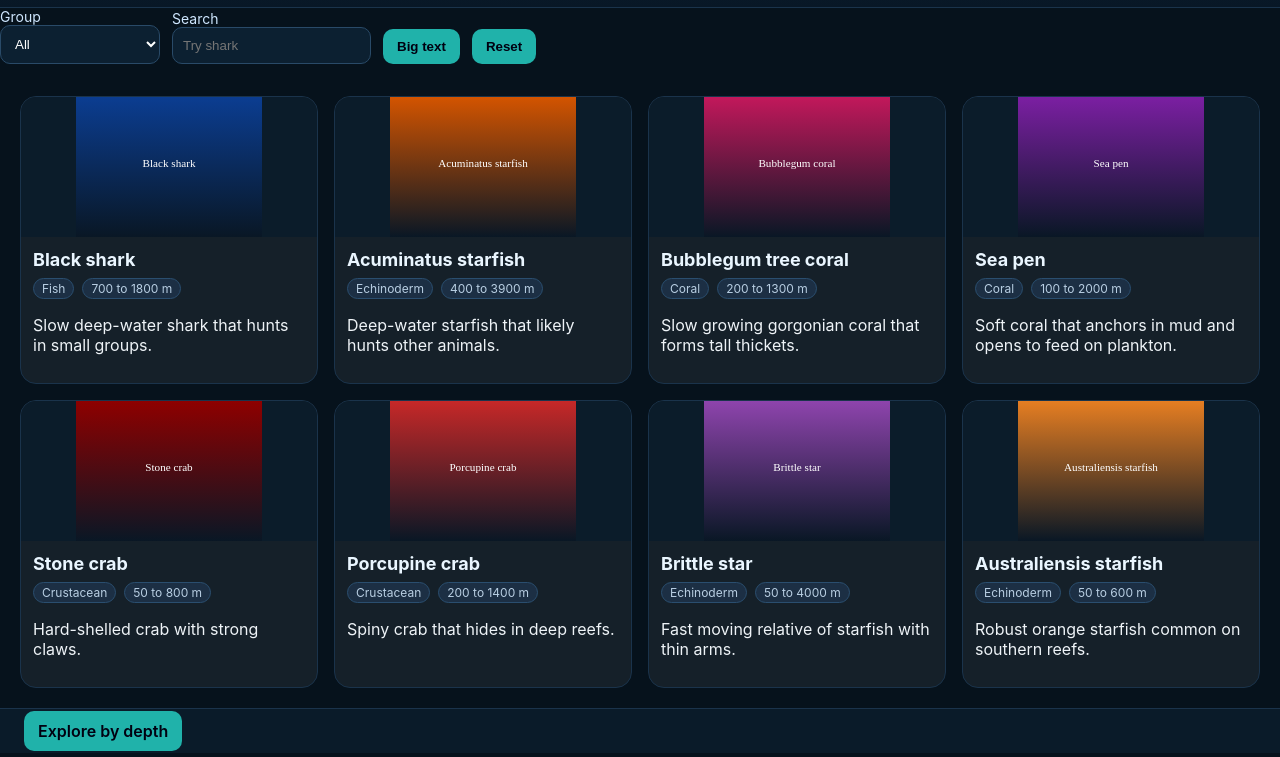
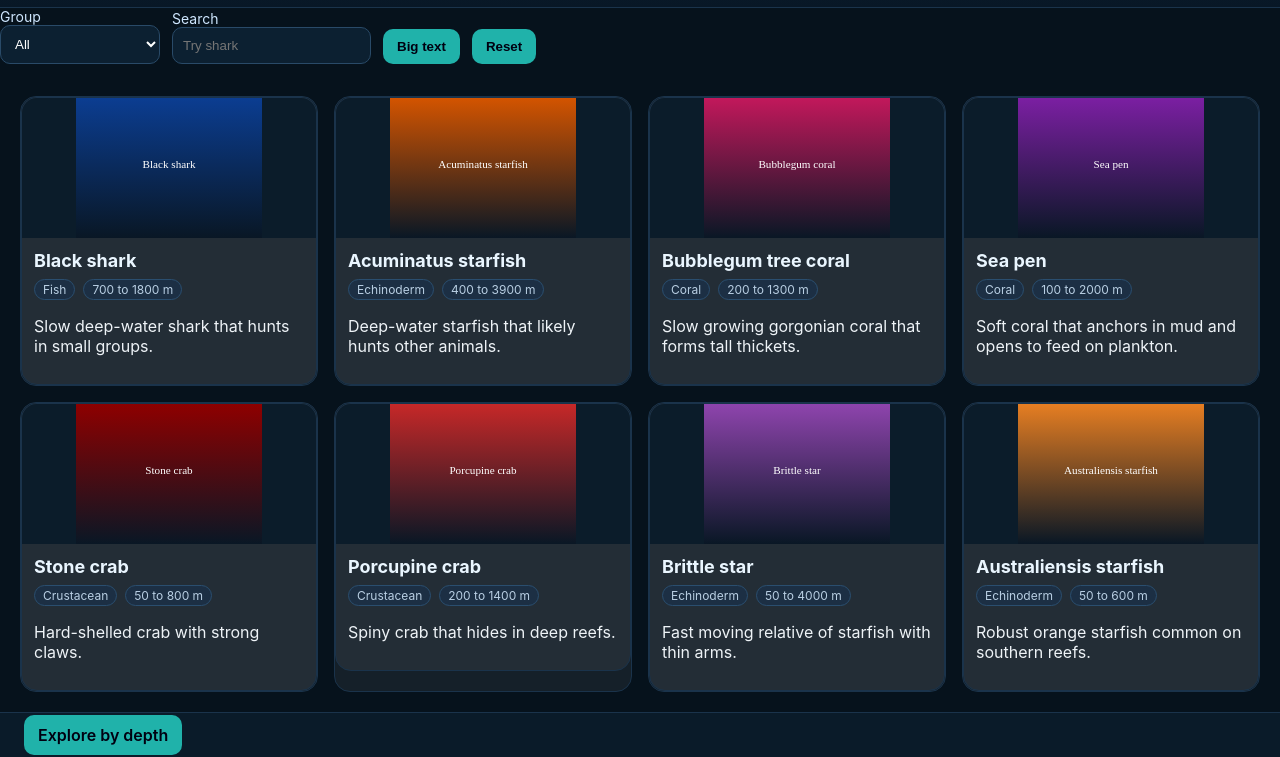
Before and after one commit to adamrmor/Depth-explorer, a website: page grid.html in a window 1280 px wide. Shown: the part 68-825 px from the top of the page. Drawn offline with Linux system fonts and the light colour scheme.

Commit message:
Add files via upload

```diff
--- a/grid.js
+++ b/grid.js
@@ -20,14 +20,16 @@ async function load(){
     for(const i of filtered){
       const li = document.createElement('li');
       li.className = 'card';
-      li.innerHTML = `<a class="stretch" href="./item.html?id=${i.id}" aria-label="Open ${i.common_name}"></a>
-      <div class="image"><img src="${i.image||'assets/placeholder.svg'}" alt="${i.common_name}"></div>
-      <div class="body">
-        <h2>${i.common_name}</h2>
-        <div class="meta"><span class="badge">${i.group}</span>
-        <span class="badge">${i.depth_min_m} to ${i.depth_max_m} m</span></div>
-        <p>${i.summary||''}</p>
-      </div>`;
+      li.innerHTML = `\
+      <a class=\"card\" href=\"./item.html?id=${i.id}\" aria-label=\"Open ${i.common_name}\">\
+        <div class=\"image\"><img src=\"${i.image||'assets/placeholder.svg'}\" alt=\"${i.common_name}\"></div>\
+        <div class=\"body\">\
+          <h2>${i.common_name}</h2>\
+          <div class=\"meta\"><span class=\"badge\">${i.group}</span>\
+          <span class=\"badge\">${i.depth_min_m} to ${i.depth_max_m} m</span></div>\
+          <p>${i.summary||''}</p>\
+        </div>\
+      </a>`;
       grid.appendChild(li);
     }
   }
--- a/styles.css
+++ b/styles.css
@@ -57,3 +57,35 @@ button:hover,.button:hover{filter:brightness(1.05)}
 .source-badges{display:flex;gap:8px;flex-wrap:wrap;margin:8px 0}
 .source-badges a{background:#10283f;border:1px solid #1f4161;color:#cfe7ff;text-decoration:none;padding:4px 8px;border-radius:999px;font-size:12px}
 @media (max-width:900px){.detail-layout{grid-template-columns:1fr}}
+
+/* v4.1 layout fixes */
+.depth-rail{
+  position:sticky;
+  top:0;
+  align-self:start;
+  height:calc(100vh - 140px);
+  overflow:hidden;
+  z-index:1;
+}
+.results{
+  position:relative;
+  z-index:2;
+  height:calc(100vh - 180px);
+  overflow-y:auto;
+}
+/* Make <a class="card"> look like previous .card blocks */
+a.card{
+  display:block;
+  text-decoration:none;
+  color:inherit;
+  background:rgba(255,255,255,.06);
+  border:1px solid var(--line);
+  border-radius:16px;
+  overflow:hidden;
+  transition:transform .08s ease;
+}
+a.card:active{ transform:scale(.98) }
+a.card .image{ height:140px; background:#0b1c2a; display:flex; align-items:center; justify-content:center }
+a.card img{ max-width:100%; max-height:100% }
+a.card .body{ padding:12px }
+a.card h2{ margin:0 0 8px 0; font-size:18px; color:#eaf6ff }
```
Also changed, not shown: app.js (+9 -10 lines).
